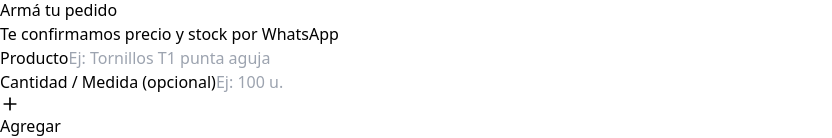
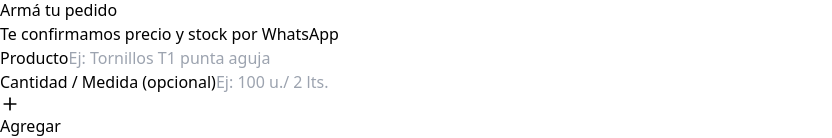
Before and after one commit to perezlucas302-dot/ferreteria-javier, a React (Vite) app: page / in a window 1280 px wide. Shown: the part 860-998 px from the top of the page, without its empty margins (0-832 px from the left). Built offline with nearby package versions, Linux system fonts and the light colour scheme.

Commit message:
agregue ej 2lts

```diff
--- a/src/App.jsx
+++ b/src/App.jsx
@@ -230,7 +230,7 @@ const App = () => {
                 <label className="block text-xs font-bold text-zinc-500 uppercase mb-1">Cantidad / Medida <span className="text-zinc-400 font-normal lowercase">(opcional)</span></label>
                 <input
                   type="text"
-                  placeholder="Ej: 100 u."
+                  placeholder="Ej: 100 u./ 2 lts."
                   className="w-full p-3 border border-zinc-300 rounded focus:outline-none focus:border-yellow-500 focus:ring-1 focus:ring-yellow-500"
                   value={currentQty}
                   onChange={(e) => setCurrentQty(e.target.value)}
```
